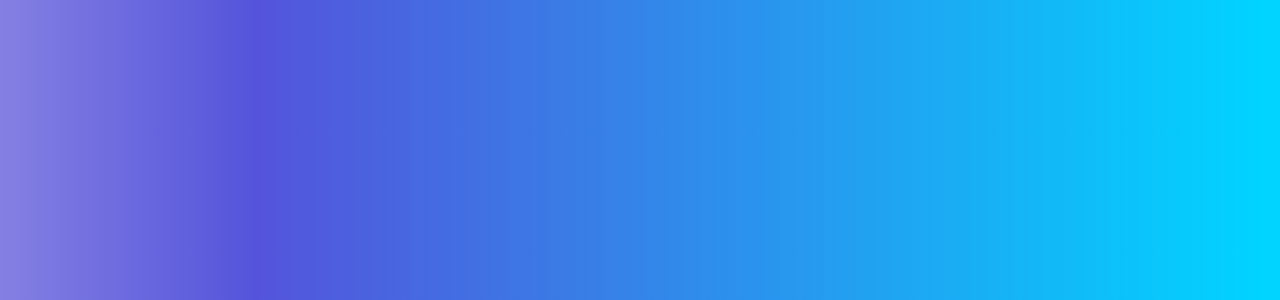
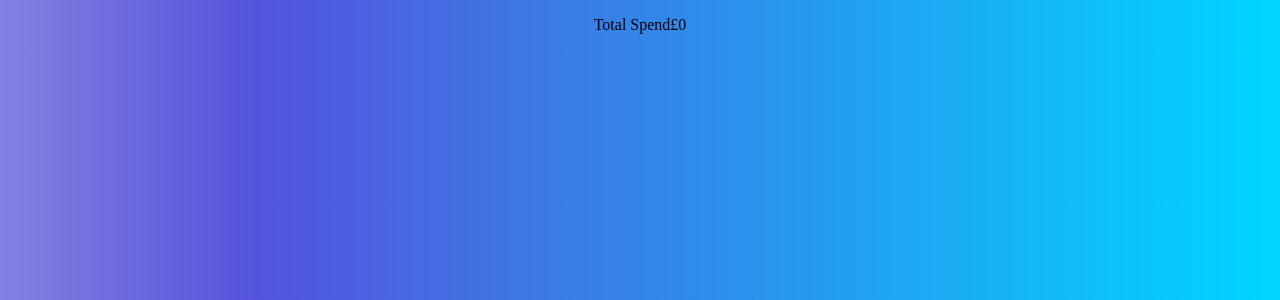
Before and after one commit to mathiaskerr/ClanBank, a Flask app: page /tags/1/transactions in a window 1280 px wide. Shown: the part 101-401 px from the top of the page. Run offline with Flask 2, Linux system fonts and the light colour scheme; a database or web service that is not in the repository returns one stand-in record (values such as "Sample title"); some libraries are stand-ins or nearby versions.

Commit message:
progress baby

```diff
--- a/controllers/transactions_controller.py
+++ b/controllers/transactions_controller.py
@@ -88,4 +88,8 @@ def tag_transactions(tag):
     for transaction in transactions:
         if transaction.tag == tag:
             transaction_tag.append(transaction)
-    return render_template("transactions/tag_transactions.html", transactions = transaction_tag)
+
+    total = 0
+    for transaction in transaction_tag:
+        total += transaction.amount
+    return render_template("transactions/tag_transactions.html", transactions = transaction_tag, total=total)
--- a/templates/transactions/tag_transactions.html
+++ b/templates/transactions/tag_transactions.html
@@ -1,9 +1,16 @@
 {% extends 'base.html'%}
 
 {% block content %}
+<p>Total Spend£{{total}}</p>
+{% for transaction in transactions %}
+    <div class="transaction">
+            <a href="/transaction/{{transaction.id}}">{{transaction.merchant.name}}--{{transaction.tag}}--{{transaction.time}}--  £{{transaction.amount}}</a>
+                <form action="/transaction/{{transaction.id}}/delete" method="POST">
+                <button class="delete">Delete</button>
+            </form>
+    </div>
 
-{% for transaction in transactions %}
-{{transaction}}
+
 
 {% endfor %}
 
```
